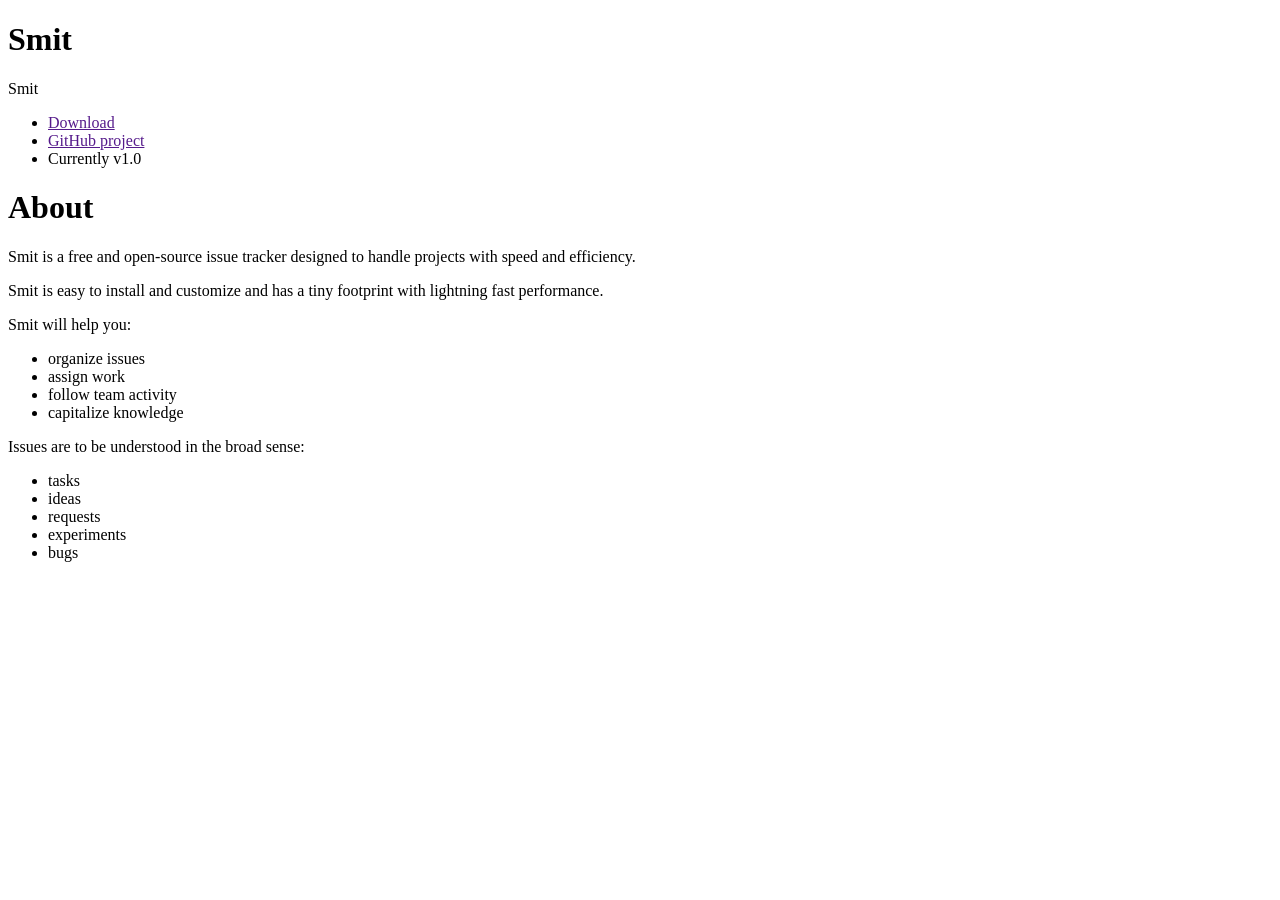
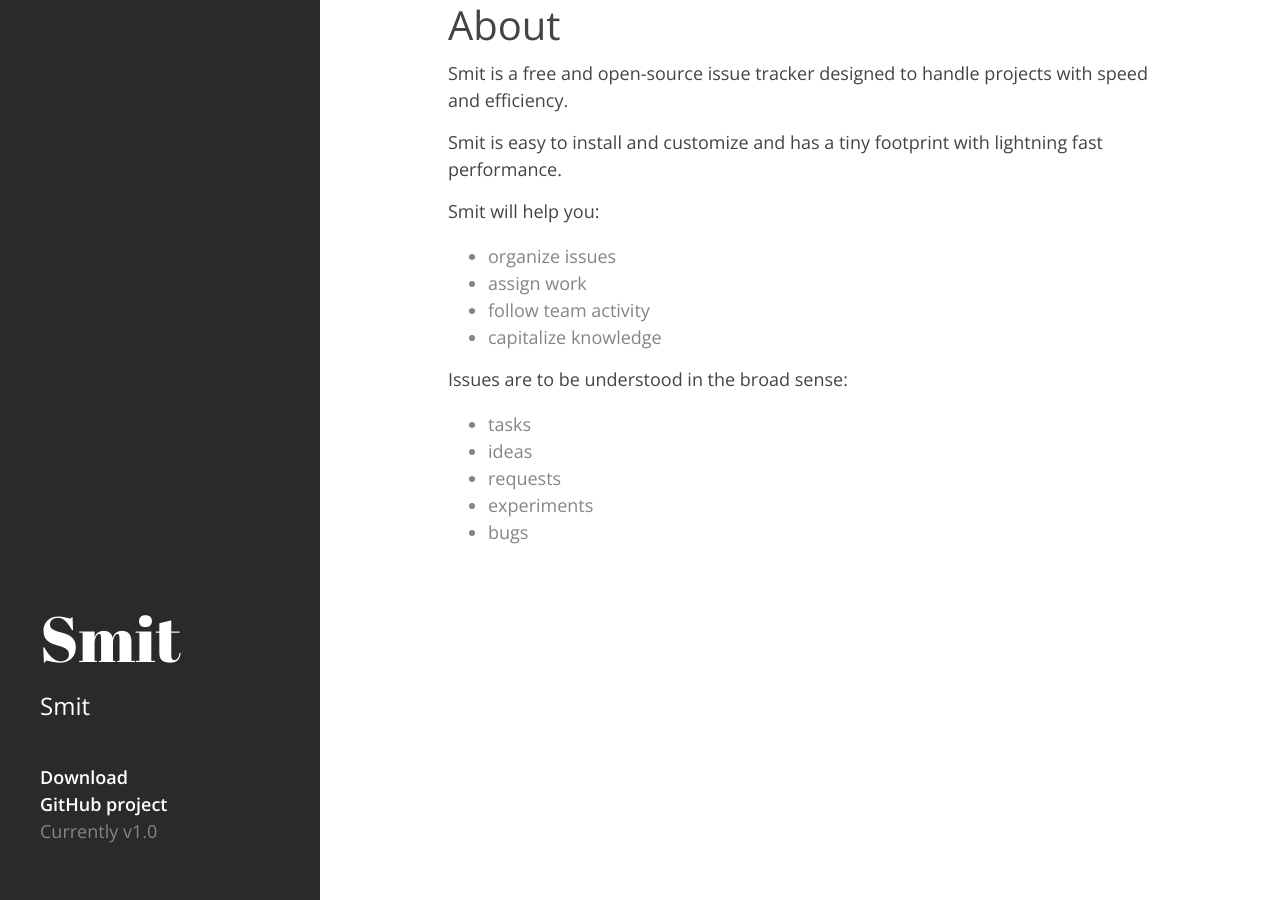
Before and after one commit to goeb/smit, a Jekyll site: the page built from about.md, in a window 1280 px wide. Built offline with Jekyll 4.4.1, drawn with Linux system fonts in a browser that asks for light colours; Markdown is read by kramdown in place of the engine named in the settings.

Commit message:
fix link to css

```diff
--- a/_layouts/default.html
+++ b/_layouts/default.html
@@ -12,7 +12,7 @@
     </title>
 
     <!-- CSS -->
-    <link rel="stylesheet" href="public/css/smit.css">
+    <link rel="stylesheet" href="/smit/public/css/smit.css">
     <link rel="stylesheet" href="http://fonts.googleapis.com/css?family=Open+Sans:300,400italic,400,600,700|Abril+Fatface">
 
     <!-- Icons -->
```
